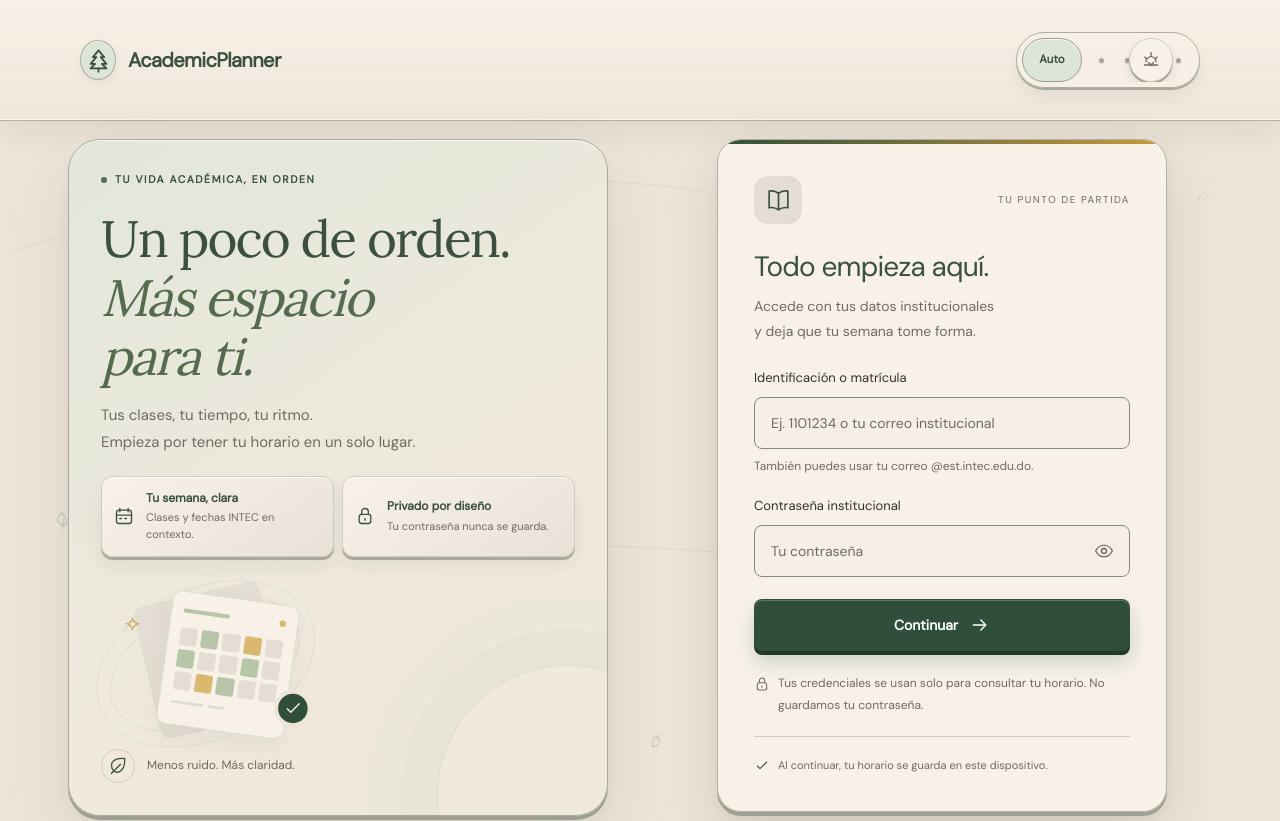
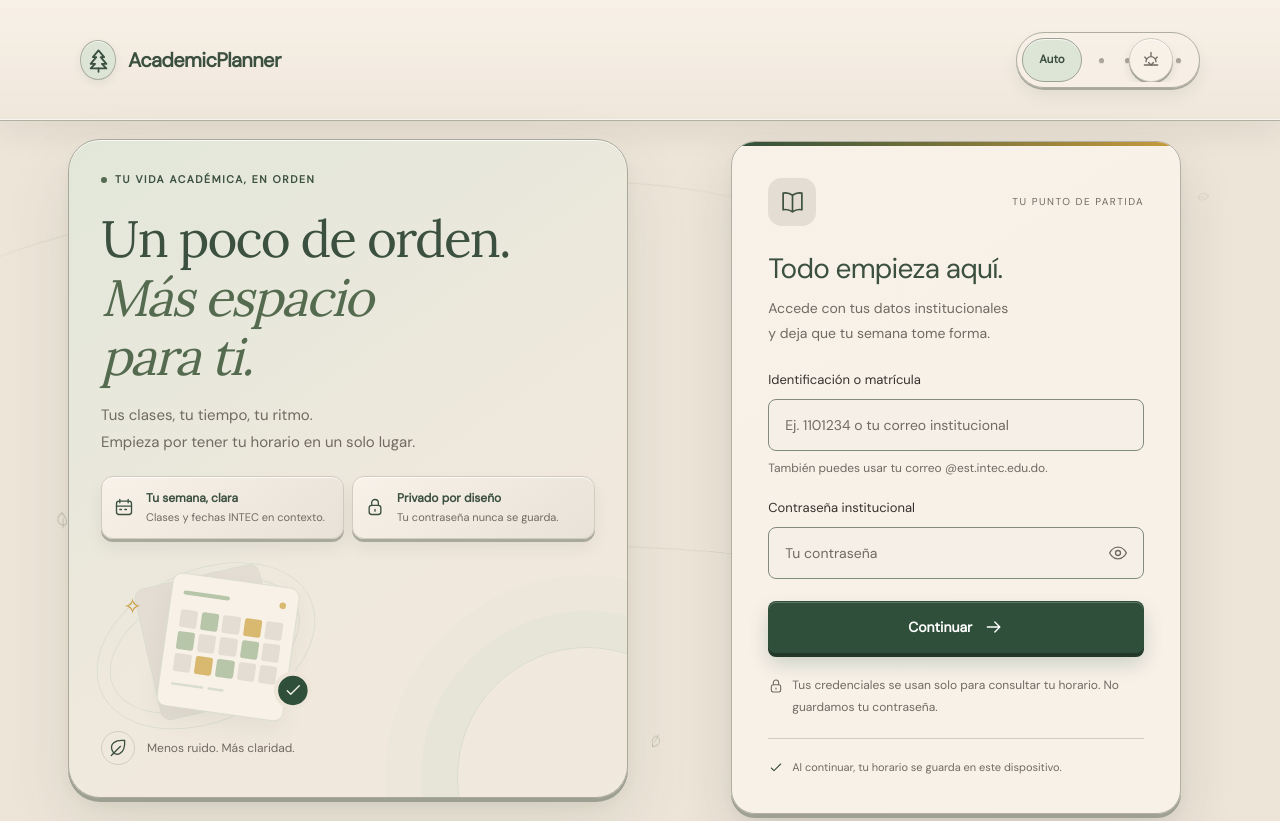
Before and after one commit to lmcaraballo/intecschedule-frontend, a React (Vite) app in the folder academicplanner-frontend/: page / in a window 1280 px wide. Shown: the top 821 px of the page. Built offline with nearby package versions, Linux system fonts and the light colour scheme; no server answers.

Commit message:
fix: smooth reset and calendar exit flows

```diff
--- a/academicplanner-frontend/src/features/auth/AccessPage.tsx
+++ b/academicplanner-frontend/src/features/auth/AccessPage.tsx
@@ -1,4 +1,4 @@
-import { useState } from 'react';
+import { useEffect, useState } from 'react';
 import { useNavigate } from 'react-router';
 import { Icon } from '../../components/Icon';
 import { StatusBanner } from '../../components/StatusBanner';
@@ -10,13 +10,22 @@ import { AccessForm } from './AccessForm';
 import { DemoSettings } from './DemoSettings';
 import './access.css';
 import { defaultPreferences, getStartPath } from '../preferences/preferences';
+import { BrandSplash } from '../../components/BrandSplash';
+import { takeNextSplash } from '../../utils/transientSplash';
 
 export function AccessPage() {
   const [scenario, setScenario] = useState<MockScenario>('success');
   const access = useAcademicAccess();
-  const { data, status, dataCleared, setUsingLastValid } = useLocalData();
+  const { data, status, setUsingLastValid } = useLocalData();
   const savedSession = data?.session;
   const navigate = useNavigate();
+  const [arrivalSplash, setArrivalSplash] = useState<string | null>(takeNextSplash);
+
+  useEffect(() => {
+    if (!arrivalSplash) return;
+    const timer = window.setTimeout(() => setArrivalSplash(null), 1180);
+    return () => window.clearTimeout(timer);
+  }, [arrivalSplash]);
 
   function continueWithSaved() {
     setUsingLastValid(true);
@@ -25,6 +34,7 @@ export function AccessPage() {
 
   return (
     <main id="main-content" className="access-layout">
+      {arrivalSplash && <BrandSplash message={arrivalSplash} />}
       <section className="welcome" aria-labelledby="welcome-title">
         <span className="eyebrow"><span className="small-dot" /> TU VIDA ACADÉMICA, EN ORDEN</span>
         <h1 id="welcome-title">Un poco de orden.<br /><em>Más espacio<br className="desktop-break" /> para ti.</em></h1>
@@ -48,7 +58,6 @@ export function AccessPage() {
       </section>
 
       <section className="access-panel" aria-labelledby="access-title">
-        {dataCleared && <StatusBanner tone="success">Se borraron los datos locales de AcademicPlanner.</StatusBanner>}
         {savedSession && <LastValidSchedule session={savedSession} recovery={Boolean(access.error)} onContinue={continueWithSaved} />}
         <div className="access-card">
           <div className="card-heading"><span className="book-mark"><Icon name="book" width="25" height="25" /></span><span className="step-label">TU PUNTO DE PARTIDA</span></div>
--- a/academicplanner-frontend/src/features/auth/access.css
+++ b/academicplanner-frontend/src/features/auth/access.css
@@ -102,6 +102,16 @@
 
 .access-panel, .access-card, .welcome { min-width: 0; }
 .access-card, .welcome { overflow-wrap: anywhere; }
+@media (min-width: 420px) and (max-width: 759px) {
+  .access-layout { padding-top: var(--space-4); }
+  .welcome { margin-bottom: var(--space-5); }
+  .welcome h1 { margin-top: var(--space-3); font-size: clamp(2rem, 6.6vw, 2.45rem); line-height: 1.16; }
+  .welcome__description { margin-top: var(--space-3); line-height: 1.6; }
+  .welcome__benefits { grid-template-columns: repeat(2, minmax(0, 1fr)); margin-top: var(--space-4); }
+  .welcome__benefits li { align-items: flex-start; min-height: 94px; padding: var(--space-3); }
+  .access-card { padding: var(--space-5) var(--space-6); }
+}
 @media (min-width: 760px) {
-  .access-layout { grid-template-columns: repeat(auto-fit, minmax(min(100%, 22rem), 1fr)); }
+  .access-layout { grid-template-columns: minmax(0, 1fr) minmax(340px, .9fr); align-items: start; gap: clamp(28px, 5vw, 64px); }
+  .access-panel { padding-top: 2px; }
 }
--- a/academicplanner-frontend/src/features/events/EventsPage.tsx
+++ b/academicplanner-frontend/src/features/events/EventsPage.tsx
@@ -50,6 +50,7 @@ export function EventsPage() {
   const [lastSyncedAt, setLastSyncedAt] = useState<Date | null>(null);
   const [optionalOpen, setOptionalOpen] = useState(false);
   const [eventsExpanded, setEventsExpanded] = useState(false);
+  const [disconnecting, setDisconnecting] = useState(false);
   const busy = Boolean(loadingMessage) || connection.loading;
 
   async function refresh(token = connection.token, showSplash = true) {
@@ -112,6 +113,12 @@ export function EventsPage() {
     setEventsExpanded(false);
     if (tab !== 'personal') cancelEditing();
     setMessage(null); setError(null);
+  }
+
+  function disconnectGoogle() {
+    connection.disconnect();
+    setDisconnecting(true);
+    window.setTimeout(() => setDisconnecting(false), preferences.reducedMotion ? 180 : 1180);
   }
 
   async function syncSchedule() {
@@ -188,7 +195,8 @@ export function EventsPage() {
 
   return <main id="main-content" className="academic-page events-page">
     {(connection.loading || loadingMessage) && <BrandSplash loading message={loadingMessage ?? 'Preparando Google Calendar'} />}
-    <header className="page-heading"><div><p className="page-eyebrow">Tu tiempo, cada cosa en su lugar</p><h1 id="page-title" tabIndex={-1}>Eventos</h1><p className="page-date">Personales, clases y fechas INTEC viven en espacios separados.</p></div>{connection.token && <Button variant="secondary" onClick={connection.disconnect}>Desconectar Google</Button>}</header>
+    {disconnecting && <BrandSplash message="Conexión con Google Calendar cerrada" />}
+    <header className="page-heading"><div><p className="page-eyebrow">Tu tiempo, cada cosa en su lugar</p><h1 id="page-title" tabIndex={-1}>Eventos</h1><p className="page-date">Personales, clases y fechas INTEC viven en espacios separados.</p></div>{connection.token && <Button variant="secondary" onClick={disconnectGoogle}>Desconectar Google</Button>}</header>
 
     {!connection.token && <section className="calendar-onboarding" aria-labelledby="calendar-onboarding-title"><Icon name="calendar" width="28" height="28" /><div><p className="section-label">Tus calendarios, bien organizados</p><h2 id="calendar-onboarding-title">Conecta tus calendarios de Google</h2><p>Importa los eventos de tu calendario personal. Tus clases y fechas INTEC se guardarán por separado para que no se mezclen.</p><Button disabled={connection.loading} onClick={() => void (connection.config?.available ? connection.connect() : connection.retryPreparation())}>{connection.loading ? 'Preparando conexión…' : connection.config?.available ? 'Conectar con Google' : 'Reintentar conexión'}</Button>{!connection.loading && connection.config && !connection.config.available && <p className="connection-help">La conexión con Google no está disponible todavía. Vuelve a intentarlo en unos minutos.</p>}{connection.error && <p role="alert" className="preference-warning">{connection.error}</p>}</div></section>}
 
--- a/academicplanner-frontend/src/features/preferences/LocalDataSettings.tsx
+++ b/academicplanner-frontend/src/features/preferences/LocalDataSettings.tsx
@@ -5,6 +5,7 @@ import { Dialog } from '../../components/Dialog';
 import { ErrorState } from '../../components/ErrorState';
 import { Icon } from '../../components/Icon';
 import { clearAcademicPlannerData } from '../../storage/scheduleStorage';
+import { queueNextSplash } from '../../utils/transientSplash';
 
 export function LocalDataSettings() {
   const [confirming, setConfirming] = useState(false);
@@ -13,6 +14,7 @@ export function LocalDataSettings() {
 
   function clearData() {
     try {
+      queueNextSplash('Tus datos locales se borraron con seguridad');
       clearAcademicPlannerData();
       navigate('/', { replace: true });
     } catch {
--- /dev/null
+++ b/academicplanner-frontend/src/utils/transientSplash.ts
@@ -0,0 +1,13 @@
+const nextSplashKey = 'academicplanner:next-splash';
+
+export function queueNextSplash(message: string) {
+  try { window.sessionStorage.setItem(nextSplashKey, message); } catch { /* splash is decorative */ }
+}
+
+export function takeNextSplash() {
+  try {
+    const message = window.sessionStorage.getItem(nextSplashKey);
+    window.sessionStorage.removeItem(nextSplashKey);
+    return message;
+  } catch { return null; }
+}
```
Also changed, not shown: 2 other files (tests, documents, lock files or other folders).
